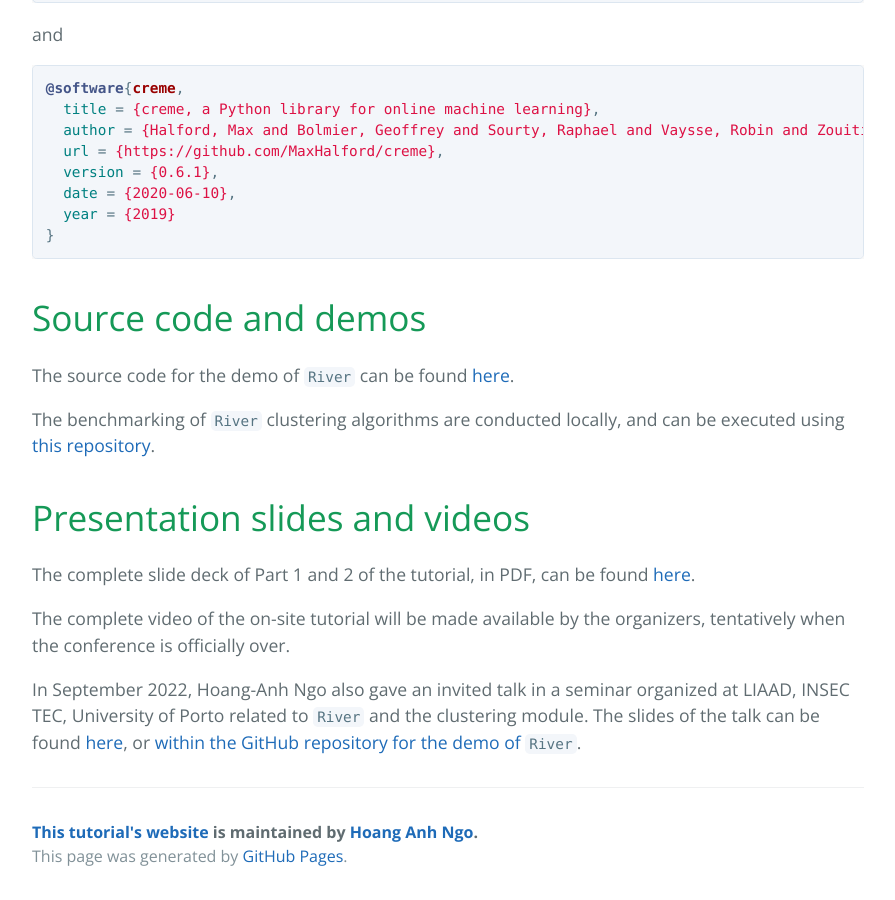
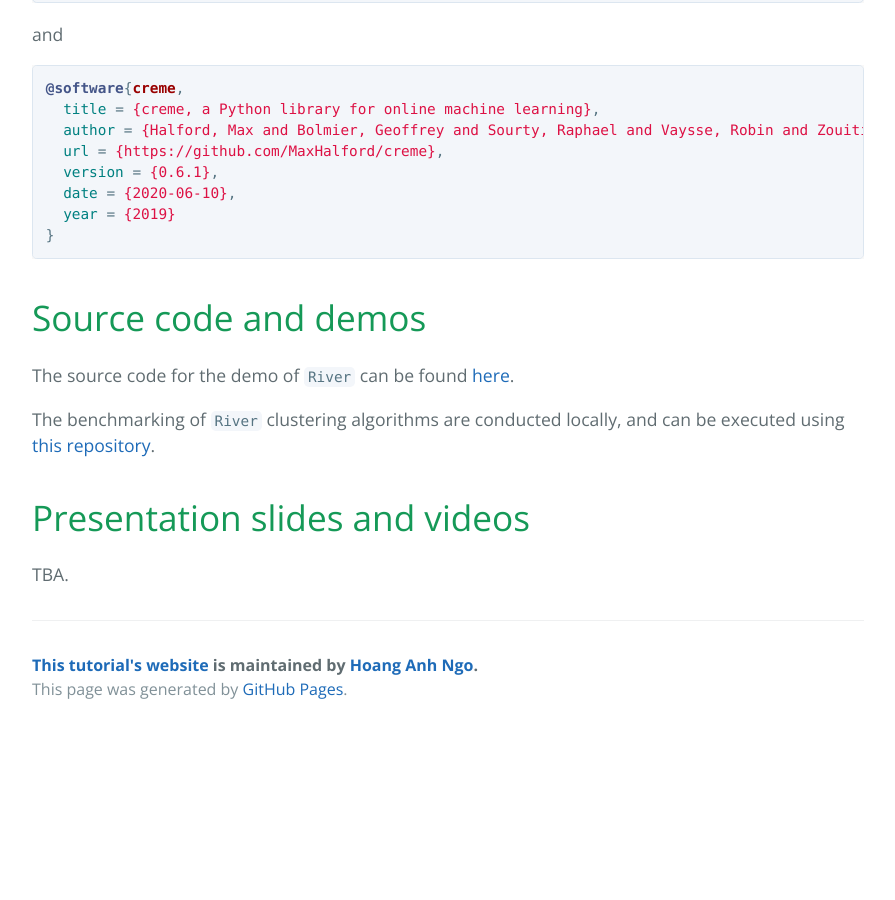
Before and after one commit to hoanganhngo610/stream-clustering.ijcai.2023, a Jekyll site: the page built from related-materials.md, in a window 1280 px wide and 900 px high, scrolled down 1740 px. Shown: the whole window, without its empty margins (192-1087 px from the left). Built offline with Jekyll 4.4.1, drawn with Linux system fonts in a browser that asks for light colours; after the commit the page ends 2473 px from its top, so only the background shows below that.

Commit message:
Remove material of the previous tutorial's website

```diff
--- a/related-materials.md
+++ b/related-materials.md
@@ -66,8 +66,4 @@ The benchmarking of `River` clustering algorithms are conducted locally, and can
 
 # Presentation slides and videos
 
-The complete slide deck of Part 1 and 2 of the tutorial, in PDF, can be found [here](https://bit.ly/KDD2022-Tutorial-OnlineClustering-Slides).
-
-The complete video of the on-site tutorial will be made available by the organizers, tentatively when the conference is officially over.
-
-In September 2022, Hoang-Anh Ngo also gave an invited talk in a seminar organized at LIAAD, INSEC TEC, University of Porto related to `River` and the clustering module. The slides of the talk can be found [here](https://drive.google.com/file/d/1RWXdTxGzW6CkvY3TmBZuO8F8rIItUR_K/view?usp=sharing), or [within the GitHub repository for the demo of `River`](https://github.com/hoanganhngo610/river-clustering-demo-2022/tree/master/slides/INESC%20TEC%20-%20Hoang-Anh%20Ngo%20-%20September%202022).
+TBA.
```
Also changed, not shown: 1 other file.
